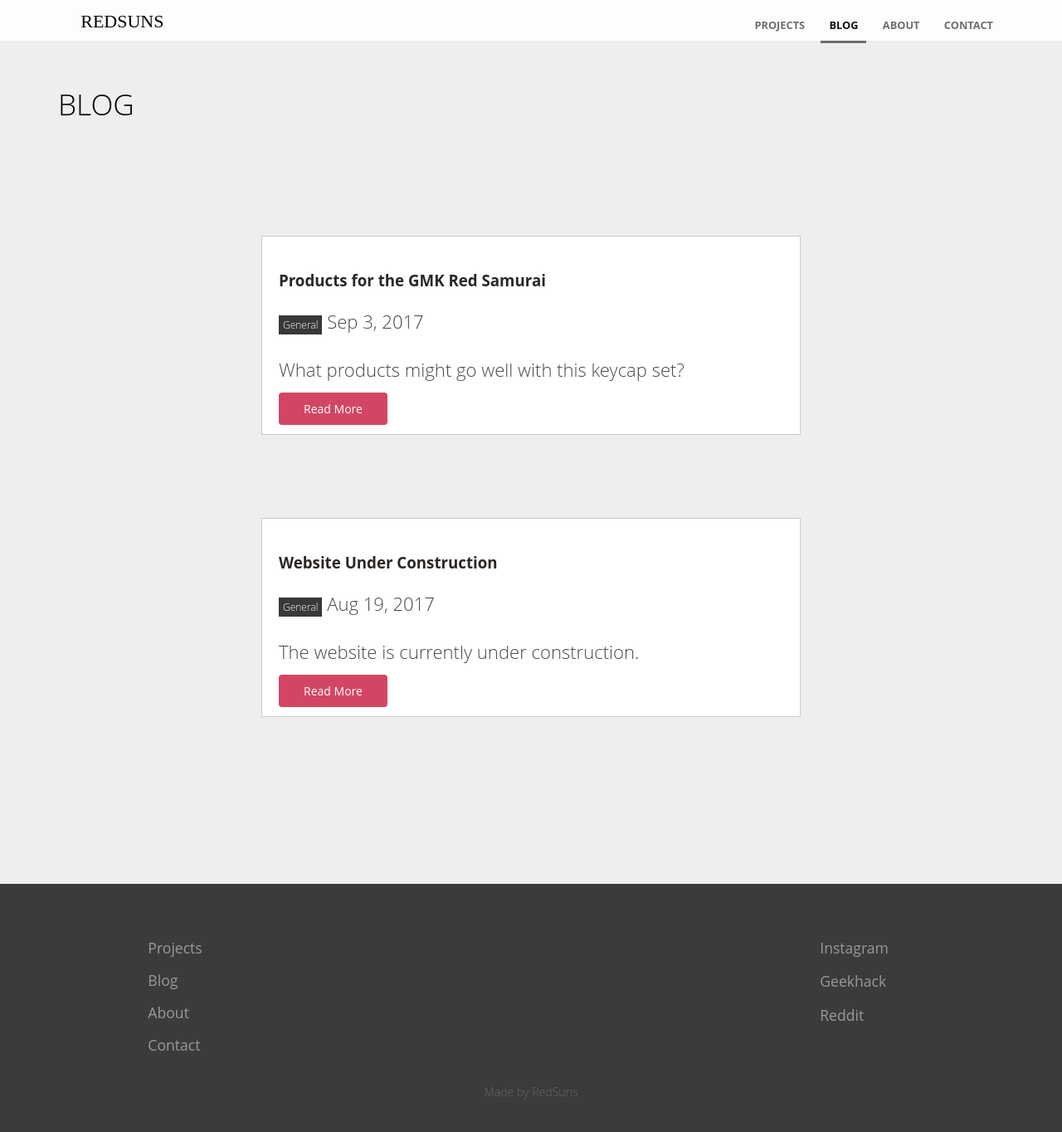
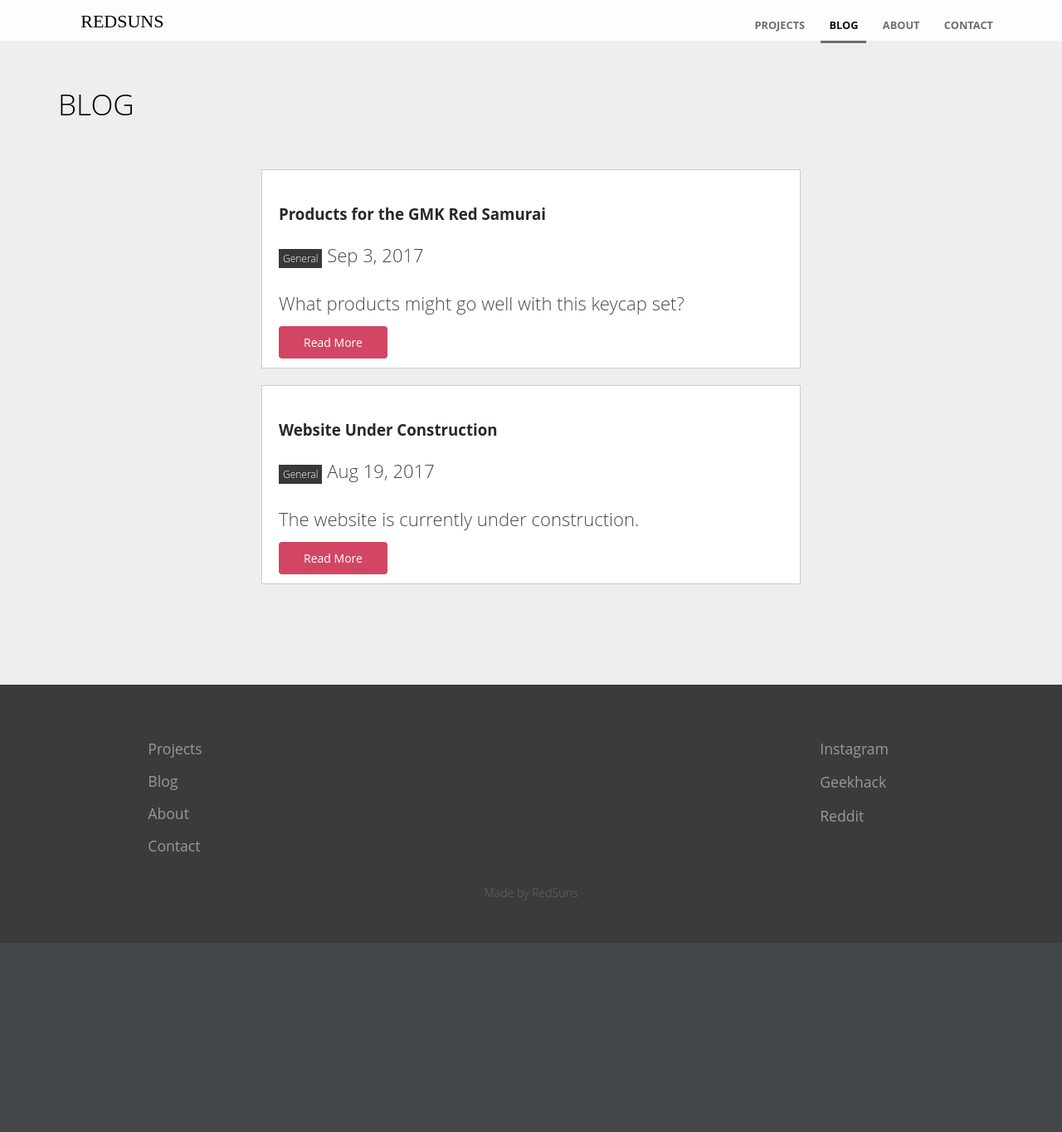
Before and after one commit to RedSunsRMK/redsunsrmk.github.io, a Jekyll site: the page built from blog/index.html, in a window 1280 px wide and 1376 px high. Shown: the top 1364 px of the window at 83% size. Built offline with Jekyll 4.4.1, drawn with Linux system fonts in a browser that asks for light colours; the list of posts is cut into pages by our own code.

Commit message:
Update blog.scss

```diff
--- a/_sass/blog.scss
+++ b/_sass/blog.scss
@@ -4,7 +4,7 @@
 	padding: 5px 50px 5px 50px;
 
 	li {
-		margin: 100px 0;
+		margin: 20px 0;
 	}
 }
 
```
